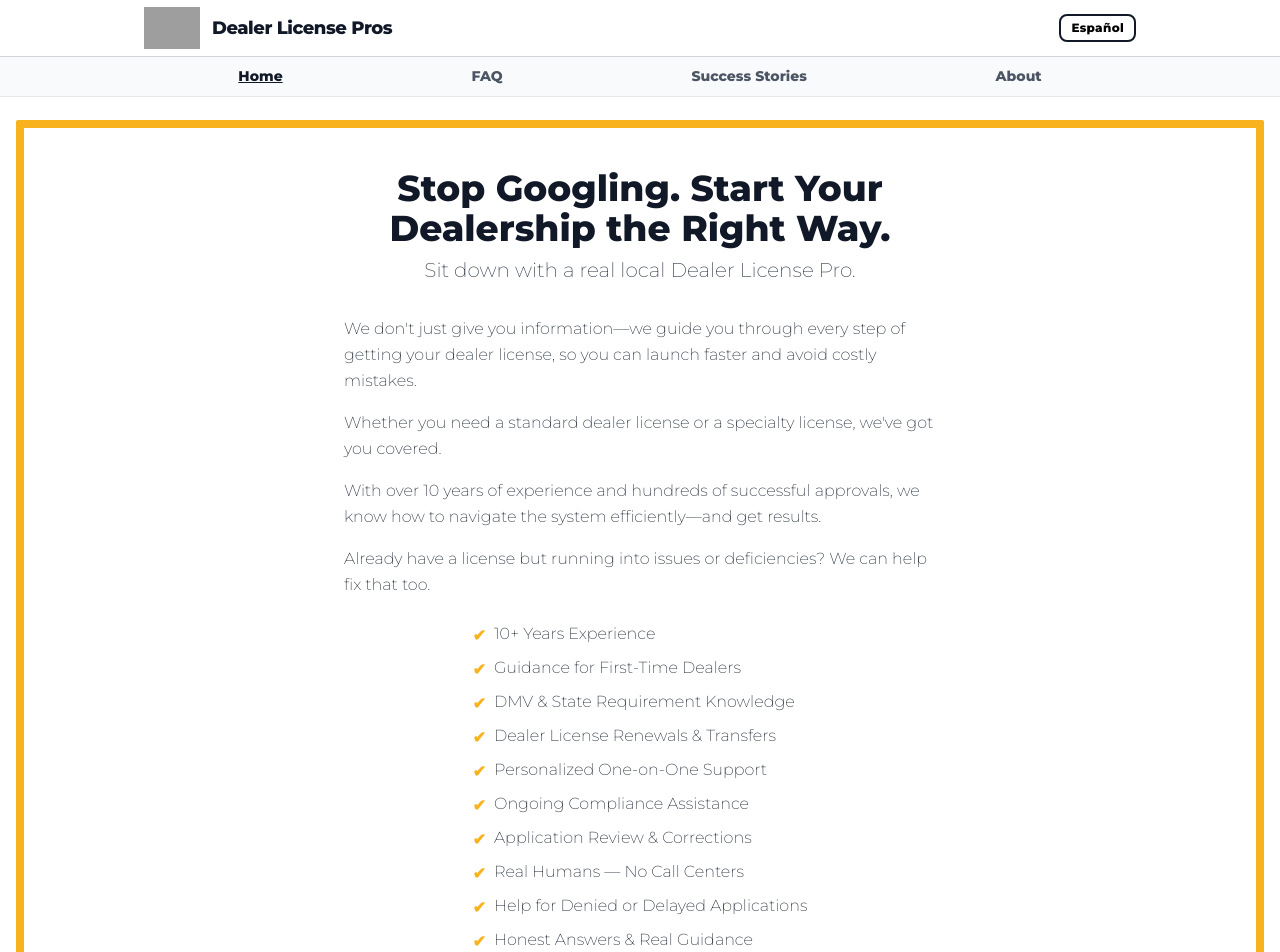
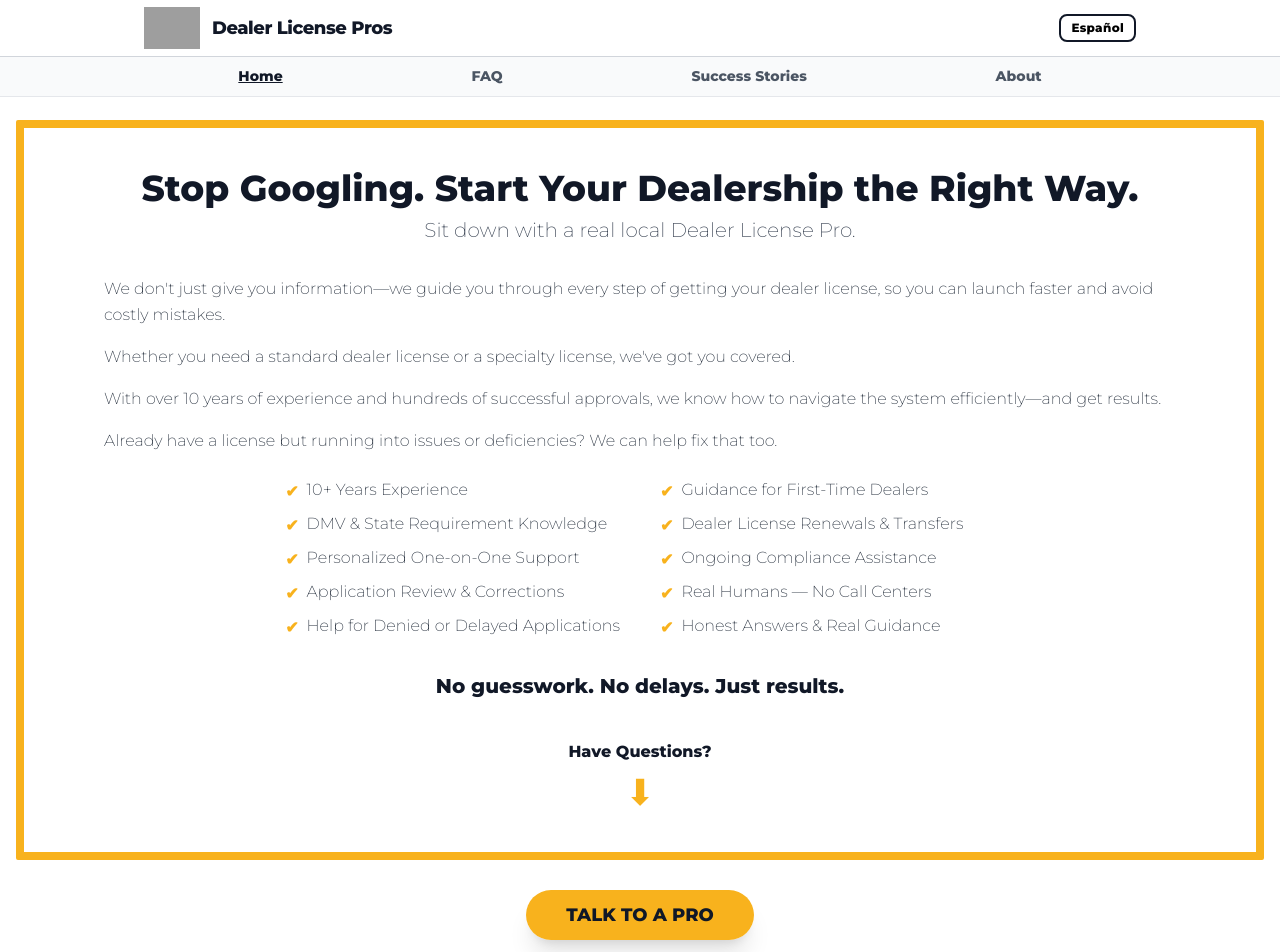
Before and after one commit to JacobDChamberlain/TexasDealerLicenseExperts, a React (Vite) app: page / in a window 1280 px wide. Shown: the top 952 px of the page. Built offline with nearby package versions, Linux system fonts and the light colour scheme; grey boxes are pictures that could not be loaded.

Commit message:
make wider for desktop

```diff
--- a/src/components/ui/AccordionItem.jsx
+++ b/src/components/ui/AccordionItem.jsx
@@ -5,7 +5,7 @@ export default function AccordionItem({ question, answer }) {
   return (
     <div className="border-b border-gray-200 last:border-b-0">
       <button
-        className="flex w-full items-center justify-between py-4 text-left text-gray-800 font-medium hover:text-blue-700 transition-colors"
+        className="flex w-full items-center justify-between py-4 text-left text-gray-800 font-bold hover:text-blue-700 transition-colors"
         onClick={() => setOpen(!open)}
         aria-expanded={open}
       >
--- a/src/pages/About.jsx
+++ b/src/pages/About.jsx
@@ -6,7 +6,7 @@ export default function About() {
 
   return (
     <div className="border-8 border-accent mx-4 my-6 rounded-sm">
-      <div className="p-6 sm:p-10 max-w-2xl mx-auto">
+      <div className="p-6 sm:p-10 max-w-6xl mx-auto">
         <AnimateIn direction="fade">
           <h1 className="text-3xl sm:text-4xl font-black text-gray-900 text-center mb-2">
             {t('about.title')}
--- a/src/pages/CTA.jsx
+++ b/src/pages/CTA.jsx
@@ -10,7 +10,7 @@ export default function CTA() {
 
   return (
     <div className="mx-4 my-6">
-      <div className="max-w-2xl mx-auto grid grid-cols-1 sm:grid-cols-2 gap-6">
+      <div className="max-w-6xl mx-auto grid grid-cols-1 sm:grid-cols-2 gap-6">
         {/* Consultation card */}
         <button
           onClick={() => choose('consult')}
--- a/src/pages/FAQ.jsx
+++ b/src/pages/FAQ.jsx
@@ -17,7 +17,7 @@ export default function FAQ() {
         </h1>
         <div className="w-24 h-1 bg-gray-900 mx-auto mb-10" />
 
-        <div className="max-w-2xl mx-auto divide-y divide-gray-200">
+        <div className="max-w-6xl mx-auto divide-y divide-gray-200">
           {items.map(({ question, answer }) => (
             <AccordionItem key={question} question={question} answer={answer} />
           ))}
--- a/src/pages/Landing.jsx
+++ b/src/pages/Landing.jsx
@@ -7,7 +7,7 @@ export default function Landing() {
 
   return (
     <div className="border-8 border-accent mx-4 my-6 rounded-sm">
-      <div className="p-6 sm:p-10 max-w-2xl mx-auto text-center">
+      <div className="p-6 sm:p-10 max-w-6xl mx-auto text-center">
 
         <AnimateIn direction="fade" delay={100}>
           <h1 className="text-3xl sm:text-4xl font-extrabold text-gray-900 leading-tight mb-2">
@@ -29,14 +29,14 @@ export default function Landing() {
         </AnimateIn>
 
         <AnimateIn direction="left" delay={175}>
-          <ul className="inline-block text-left space-y-2 mb-8">
+          <div className="grid grid-cols-1 sm:grid-cols-2 gap-x-10 gap-y-2 text-left mb-8 inline-grid">
             {checklist.map((item) => (
-              <li key={item} className="flex items-start gap-2 text-gray-800 font-light">
+              <div key={item} className="flex items-start gap-2 text-gray-800 font-light">
                 <span className="text-accent font-bold mt-0.5">✔</span>
                 <span>{item}</span>
-              </li>
+              </div>
             ))}
-          </ul>
+          </div>
         </AnimateIn>
 
         <AnimateIn direction="right" delay={200}>
--- a/src/pages/SuccessStories.jsx
+++ b/src/pages/SuccessStories.jsx
@@ -15,7 +15,7 @@ export default function SuccessStories() {
           <div className="w-24 h-1 bg-gray-900 mx-auto mb-10" />
         </AnimateIn>
 
-        <div className="max-w-2xl mx-auto space-y-8">
+        <div className="max-w-6xl mx-auto space-y-8">
           {stories.map(({ name, booked, obtained, licenseType, quote }, i) => (
             <AnimateIn key={name} direction={i % 2 === 0 ? 'left' : 'right'} delay={i * 100}>
               <div className="border border-gray-200 rounded-xl p-6 shadow-sm">
```
